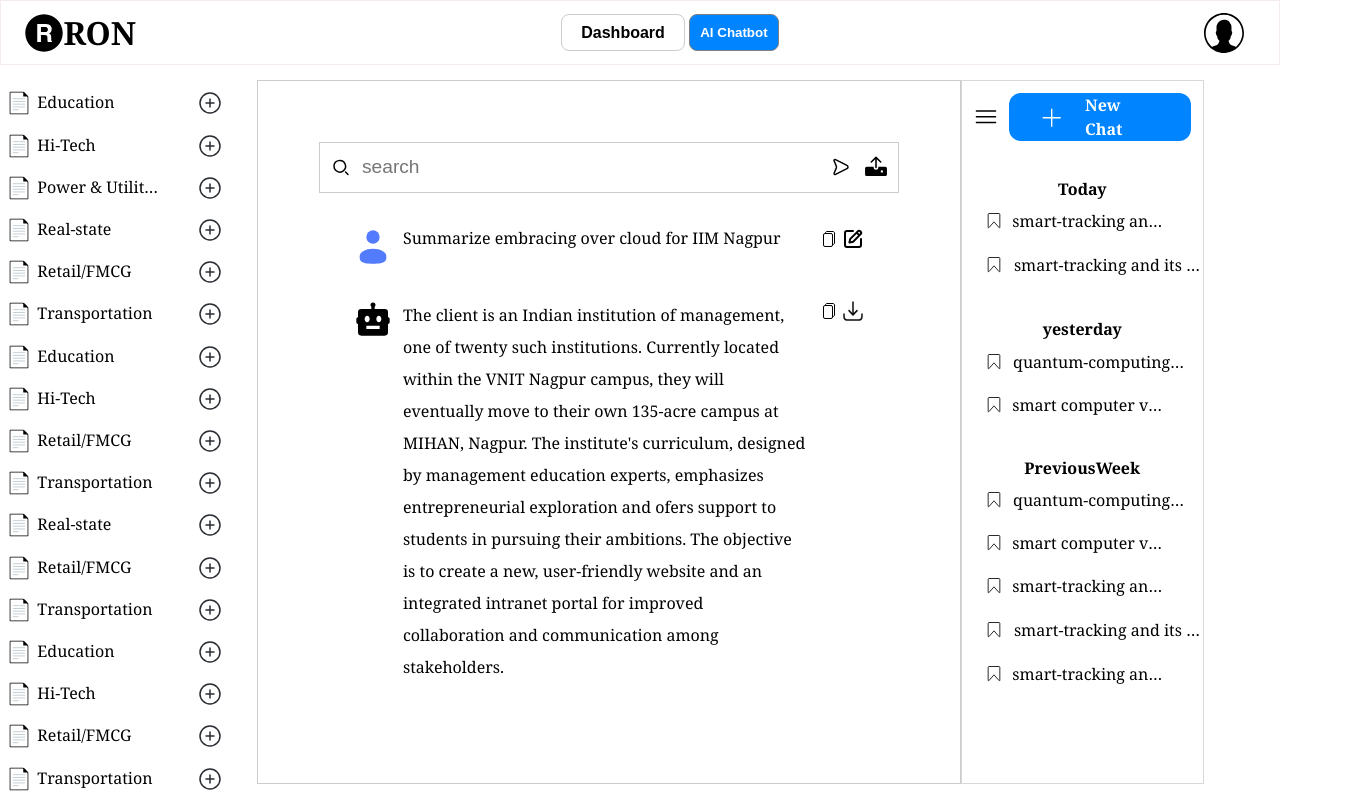
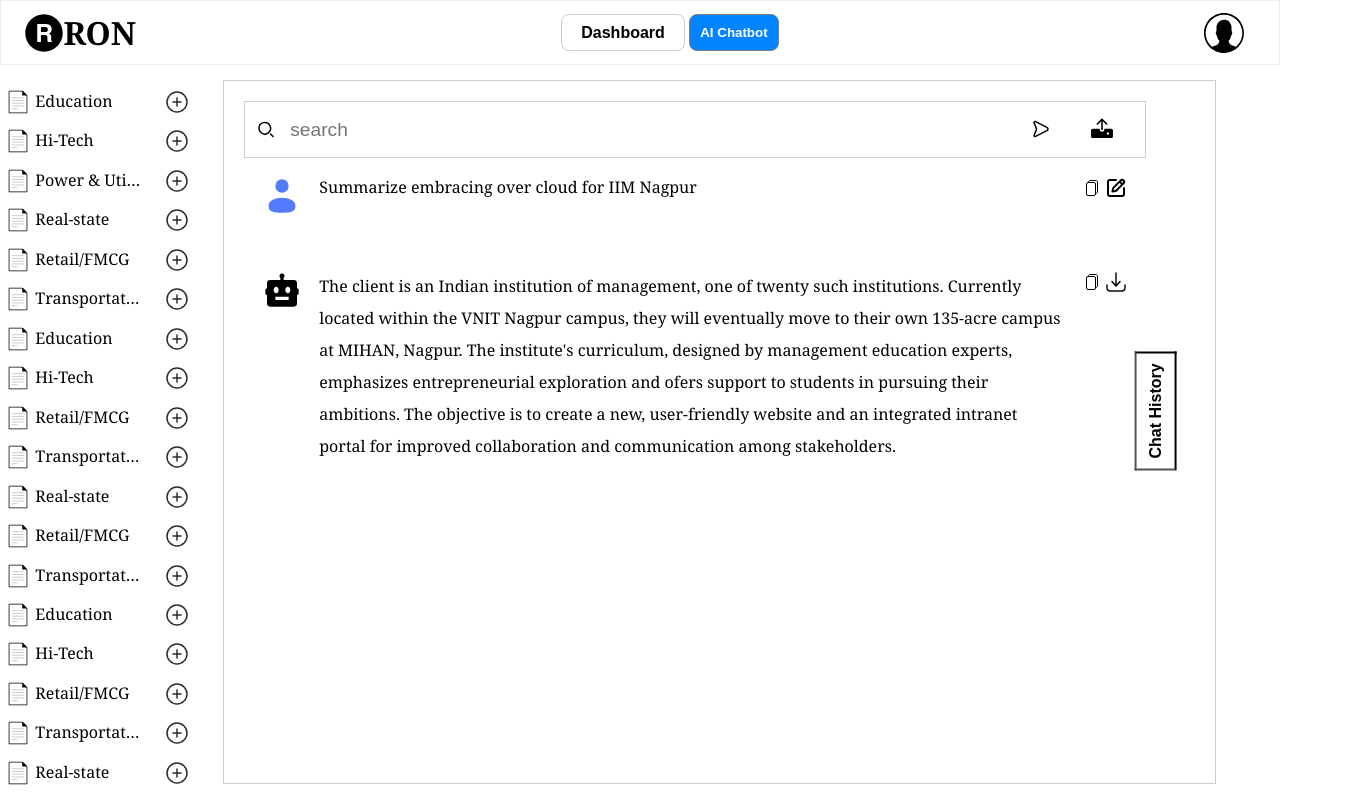
Before and after one commit to sanjeev74kr/AI-Chatbot, a React (Create React App) app: page / in a window 1280 px wide. Both pictures are taken after a click on the picture 985 px from the left and 117 px from the top of the page. Shown: the whole page, 1363 px wide, since content can reach past the window. Built offline with nearby package versions, Linux system fonts and the light colour scheme.

Commit message:
Implemented toogle behavior of right section- chatHistory

```diff
--- a/src/components/Chats.js
+++ b/src/components/Chats.js
@@ -8,7 +8,12 @@ function Chats() {
     const [inputValue, setInputValue] = useState('');
     //const [messages, setMessages] = useState([]);
     const [data, setData] = useState(sampleData);
+    const [isToggle, setIsToggle] = useState(false);
 
+
+    const handleToggleButton = () => {
+        setIsToggle(!isToggle);
+    }
 
     useEffect(() => {
         handleSampleData();
@@ -42,6 +47,7 @@ function Chats() {
 
     // }
 
+
     return (
         <main className="Chats-UI">
 
@@ -52,12 +58,16 @@ function Chats() {
                         <img className="page-icon" src="./page.svg" alt="page-icon" />
                         <p className='data'>{curr}</p>
                         <img className="expand-button" src="./add-circle-button.svg" alt="expand-button" />
+
                     </div>
+                    //yha pe
                 ))}
 
             </section>
 
-            <section className="Chats-main-section">
+            <section className={`Chats-main-section ${isToggle ? 'shrink-right-section' : ''}`}>
+
+                <div className="chats-conversation-container">
                     {/* Input box */}
                     <div className="search-box">
                         <img className="search-icon" src="./search.svg" alt="search-icon"></img>
@@ -93,6 +103,7 @@ function Chats() {
                             <img src="./copy-icon.svg" alt="copy-icon" />
                             <img src="./download-icon.svg" alt="download-icon" />
                         </div>
+                  </div>
 
                         {/* <div className="message bot">Hi! I am Ron  😄</div>
                     <div className="message bot">Tell me, How can I help You</div>
@@ -103,15 +114,20 @@ function Chats() {
                            <p> {message.text}</p>
                         </div>
                     ))} */}
+
                 </div>
-
+                {isToggle &&
+                <button className="open-chat-history-button" onClick={handleToggleButton}>Chat History</button>
+               }
             </section>
 
 
            {/* chat-component right section */}
-            <section className="Chats-right-section">
+           {!isToggle &&
+            <section className={`Chats-right-section ${isToggle ? 'shrink-right-section' : ''}`}>
+
                     <div className="Chat-history-top">
-                    <img className="toggle-button" src='./hamburger-icon.svg' alt="notification" />
+                        <img className="close-chat-history-button" src='./hamburger-icon.svg' alt="notification" onClick={handleToggleButton} />
                         <div className="New-chat-button">
                             <img src='plus-sign.svg' alt="plus-sign" />
                             <p className="New-chat-text"> New Chat </p>
@@ -134,6 +150,7 @@ function Chats() {
 
 
                 </section>
+                }
         </main >
     )
 }
--- a/src/css/Chats.css
+++ b/src/css/Chats.css
@@ -62,11 +62,20 @@ justify-content: flex-start;
 .Chats-main-section {
   display: flex;
   flex-direction: column;
-  padding: 5%;
   margin-left: 2%;
   width: 60%;
   background-color:white;
   border: 1px solid #ccc;
+}
+
+.chats-conversation-container{
+  display: flex;
+  flex-direction: column;
+  width: 95%;
+  height: 100%;
+  margin-right: 2%;
+  padding: 2%;
+  background-color: white;
 }
 
 
@@ -75,7 +84,6 @@ justify-content: flex-start;
 .search-box {
   display: flex;
   align-items: center;
-  width: 100%;
   background-color:white;
   border: 1px solid #ccc;
   padding: .4em;
@@ -105,14 +113,6 @@ justify-content: flex-start;
   margin-left:1%;
 }
 
-/*send button image */
-.send-button img {
-  width: 20px;
-  height: 20px;
-  vertical-align: middle;
-}
-
-
 .uploadFileButton{
   padding: auto;
   margin: auto;
@@ -127,8 +127,6 @@ justify-content: flex-start;
   overflow: auto;
   scroll-behavior: auto;
   height: 100%;
-  width: 100%;
-  padding: 4%;
   background-color:white;
 }
 
@@ -186,6 +184,21 @@ align-items: flex-start;
   align-self: flex-start;
   border: 1px solid plum;
 } */
+
+.open-chat-history-button{
+  position: relative;
+  bottom:50%;
+  right: 0%;
+  margin-right: 0%;
+  align-self: flex-end;
+  width: fit-content;
+  padding: 1%;
+  transform: rotate(-90deg);
+  font-size: 1rem;
+  font-weight:600;
+  background-color:transparent;
+}
+
 /*end of main-section styles*/
 
 
@@ -194,7 +207,7 @@ align-items: flex-start;
   display: flex;
   flex-direction: column;
   background-color:white;
-  padding: 1%;
+  padding: 2%;
   margin-right:1%;
   width:20%;
   border: 1px solid #dcd7d7;
@@ -269,6 +282,27 @@ align-items: flex-start;
   overflow-y: hidden;
 }
 
+.Chats-right-section,
+.Chats-main-section {
+  transition: width 0.1s ease;
+}
+
+
+/* Add a class to shrink the right section */
+.Chats-right-section.shrink-right-section {
+  width: 0;
+  padding: 0;
+}
+
+/* Expand the main section when the right section is shrunk */
+.Chats-main-section.shrink-right-section {
+  width: 100%;
+}
+
+
+
+
+
 * {
   box-sizing: border-box;
 }
```
Lines whose indentation alone changed are shown as unchanged.
